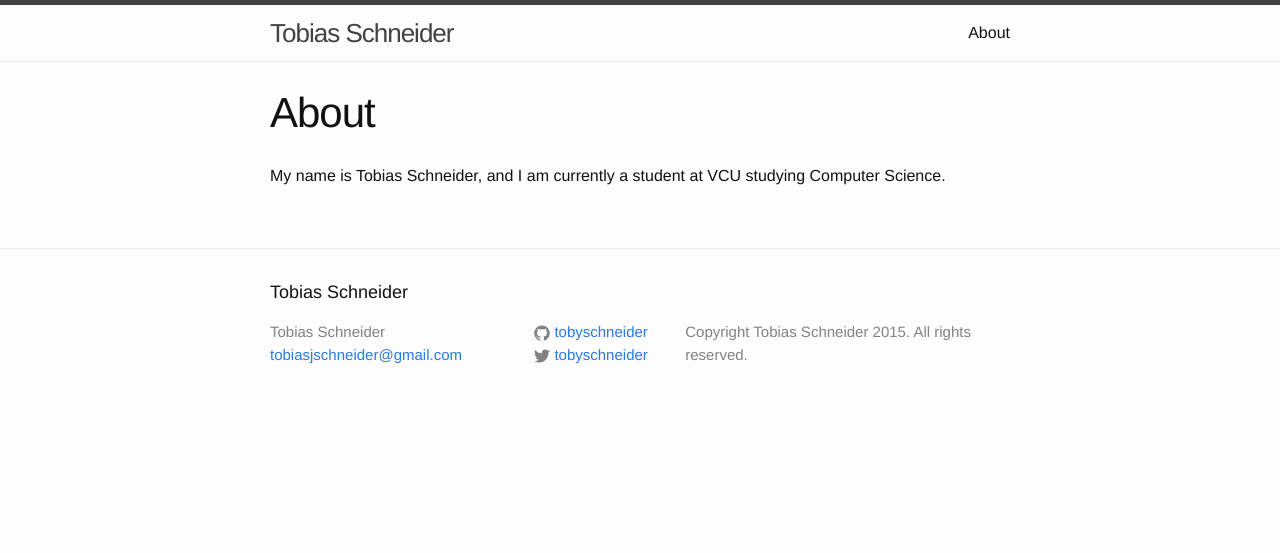
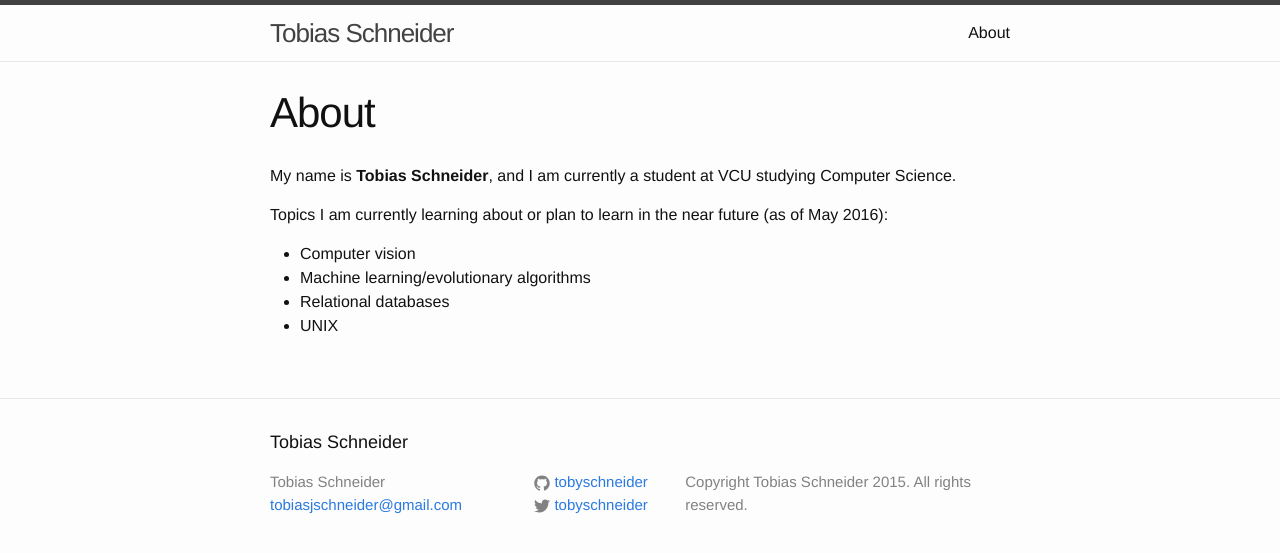
Before and after one commit to tobyschneider/tobyschneider.github.io, a Jekyll site: the page built from about.md, in a window 1280 px wide. Shown: the top 553 px of the page. Built offline with Jekyll 4.4.1, drawn with Linux system fonts in a browser that asks for light colours.

Commit message:
updated about page 4/29/16

```diff
--- a/about.md
+++ b/about.md
@@ -4,4 +4,10 @@ title: About
 permalink: /about/
 ---
 
-My name is Tobias Schneider, and I am currently a student at VCU studying Computer Science.
+My name is **Tobias Schneider**, and I am currently a student at VCU studying Computer Science.
+
+Topics I am currently learning about or plan to learn in the near future (as of May 2016):
+* Computer vision
+* Machine learning/evolutionary algorithms
+* Relational databases
+* UNIX
```
